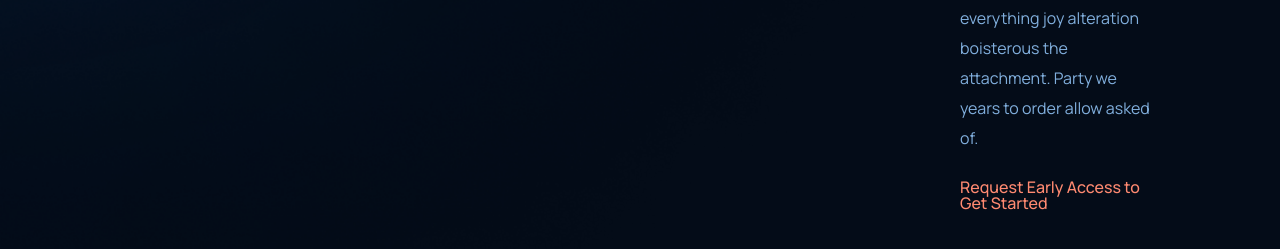
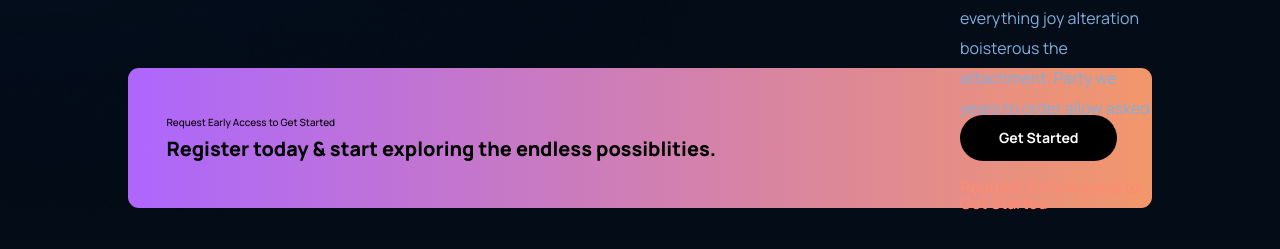
Before and after one commit to Arox39/presentation-gpt-3, a React (Create React App) app: page / in a window 1280 px wide. Shown: the part 2646-2895 px from the top of the page. Built offline with nearby package versions, Linux system fonts and the light colour scheme.

Commit message:
finish the Cta component

```diff
--- a/src/App.js
+++ b/src/App.js
@@ -6,7 +6,7 @@ import Header from "./containers/Header/Header.container.jsx"
 import WhatGPT3 from "./containers/WhatGPT3/WhatGPT3.container.jsx"
 import Features from "./containers/Features/Features.container.jsx"
 import Possibility from "./containers/Possibility/Possibility.container.jsx"
-
+import Cta from "./components/Cta/Cta.component.jsx";
 
 export const App = () => {
     return (
@@ -17,6 +17,7 @@ export const App = () => {
             <WhatGPT3/>
             <Features/>
             <Possibility/>
+            <Cta/>
         </div>
     )
 }
--- a/src/components/Cta/Cta.component.jsx
+++ b/src/components/Cta/Cta.component.jsx
@@ -0,0 +1,16 @@
+import "./Cta.styles.css"
+
+const Cta = () => {
+    return (
+        <div className="cta">
+            <div className="title-container">
+                <p className="subtitle">Request Early Access to Get Started</p>
+                <h1 className="title">Register today & start exploring the endless possiblities.</h1>
+            </div>
+            <button className="btn">Get Started</button>
+        </div>
+    )
+}
+
+
+export default Cta
--- a/src/components/Cta/Cta.styles.css
+++ b/src/components/Cta/Cta.styles.css
@@ -0,0 +1,40 @@
+.cta
+{
+    background:linear-gradient(89.97deg, #AE67FA 1.84%, #F49867 102.67%);
+    width: 80vw;
+    margin: 10vw;
+    height: 11vw;
+    color: black;
+    border-radius:11px ;
+    display: flex;
+    align-items: center;
+    justify-content: space-between;
+}
+.cta .title-container
+{
+    margin-left: 3vw;
+}
+.cta .title-container .title
+{
+    font-weight: 800;
+    font-size: 1.55vw;
+}
+.cta .title-container .subtitle
+{
+    font-weight: 500;
+    font-size: 0.78vw;
+    margin-bottom: 1vw;
+}
+.cta .btn
+{
+    width: 12.3vw;
+    height: 33%;
+    font-weight: 700;
+    font-size: 1.1vw;
+    border-radius: 40px;
+    margin-right: 2.7vw;
+    border: none;
+    color: white;
+    background-color: black;
+    cursor: pointer;
+}
--- a/src/containers/Features/Features.styles.css
+++ b/src/containers/Features/Features.styles.css
@@ -58,7 +58,7 @@
 {
     position: absolute;
     left: 0;
-    top: 110vh;
+    top: 95vh;
     z-index: -1;
     width: 80vw;
 }
--- a/src/containers/Possibility/Possibility.container.jsx
+++ b/src/containers/Possibility/Possibility.container.jsx
@@ -5,7 +5,7 @@ import possibility from "../../assets/possibility.png"
 const Possibility = () => {
     return (
         <section id="possibility" className="possibility">
-            <img src={possibility}/>
+            <img src={possibility} alt="women in vr "/>
             <div className="possibility-container">
                 <h4 className="top-subtitle">Request Early Access to Get Started</h4>
                 <h1 className="gradient-text">The possibilities are beyond your imagination</h1>
```
